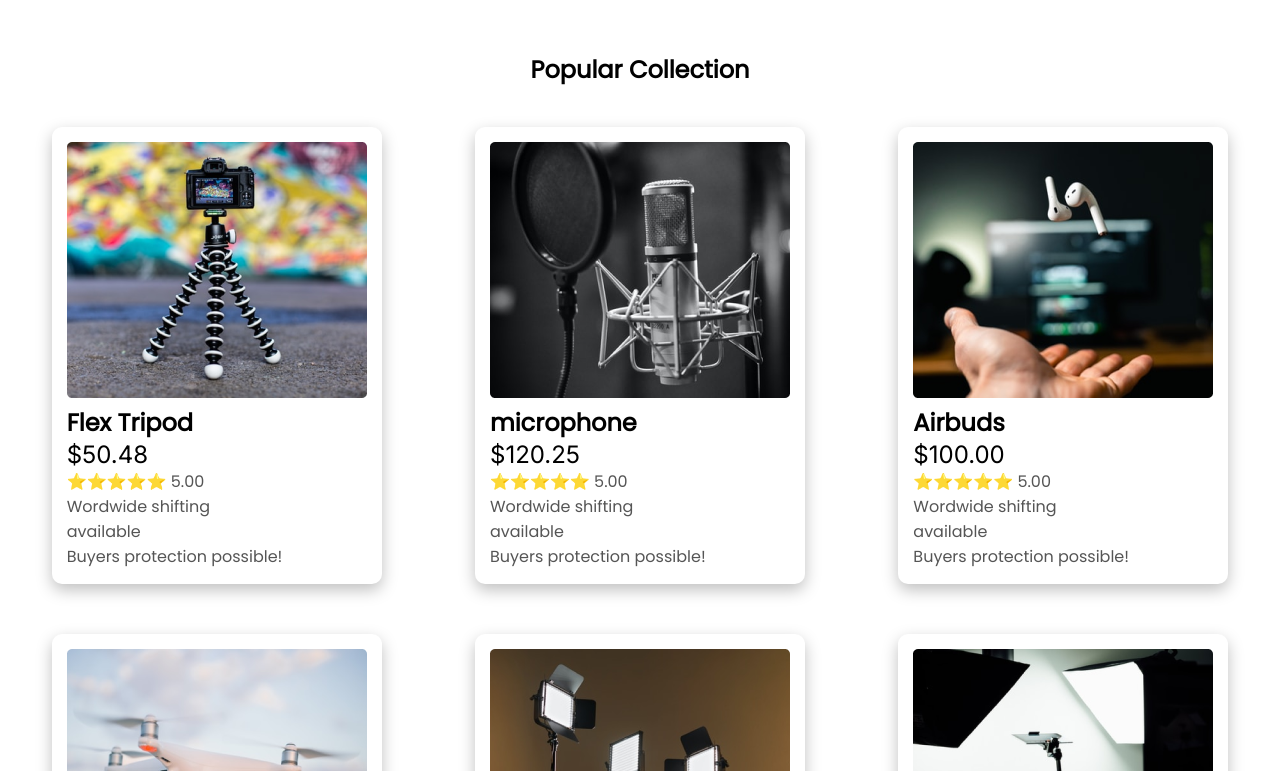
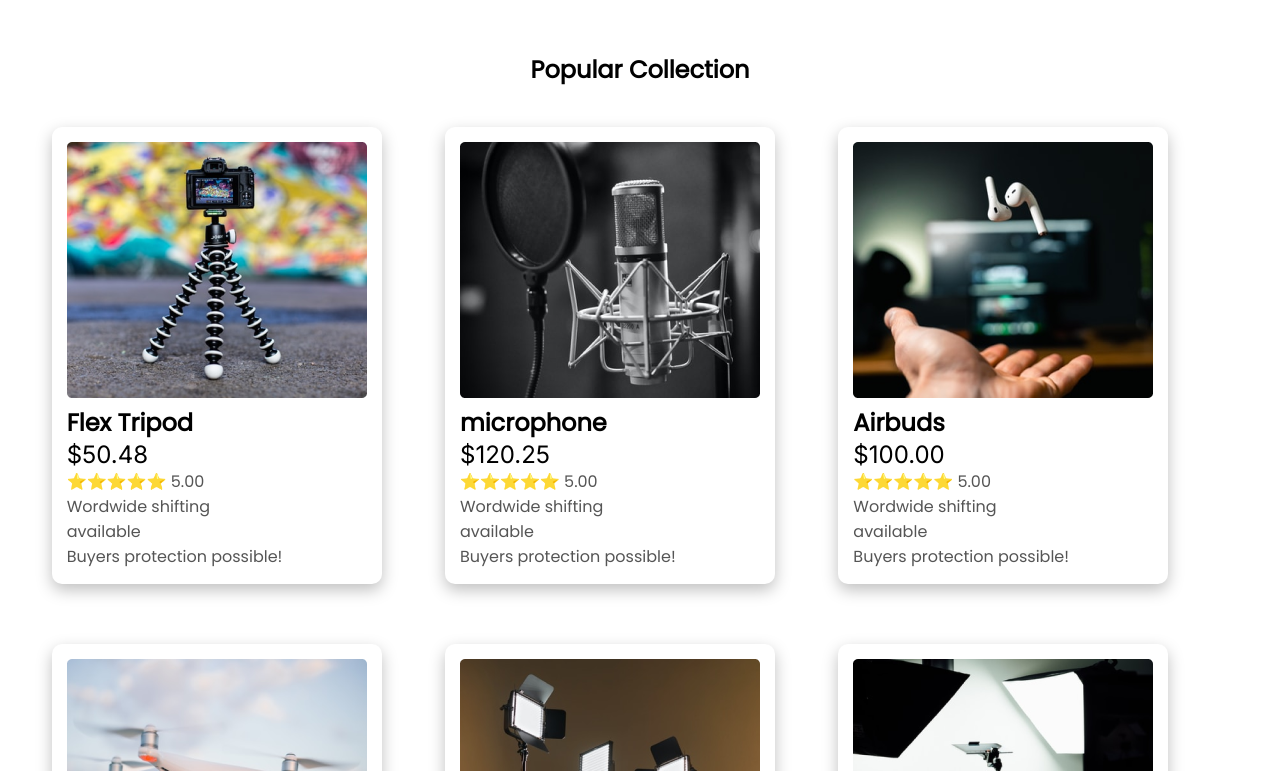
Before and after one commit to oniichan28/module10-practice-task, a plain HTML site: page index.html in a window 1280 px wide. Shown: the part 629-1400 px from the top of the page. Drawn offline with Linux system fonts and the light colour scheme.

Commit message:
layout issue fixed

```diff
--- a/style.css
+++ b/style.css
@@ -126,10 +126,11 @@
 .card-container {
 display: grid;
 grid-template-columns: repeat(3, 1fr);
-gap: 10px;
+gap: 20px;
 margin: 20px 10px;
-padding-left: 0 20px;
+padding: 0 20px;
 justify-items: center;
+max-width: 1200px;
 }
 .card-container ul {
     list-style: none;
@@ -142,6 +143,7 @@ justify-items: center;
     box-shadow: 0 6px 16px rgba(0, 0, 0, 0.25);
     padding: 15px;
     margin: 20px 10px;
+    box-sizing: border-box;
 
 }
 .product-head {
```
